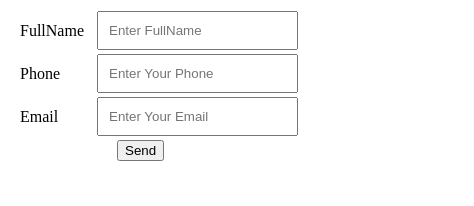
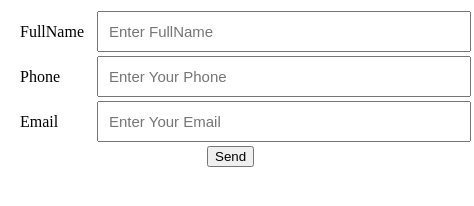
Before and after one commit to neegandary/WED201c_PE_SU21, a plain HTML site: page contact.html in a window 390 px wide. Shown: the whole page, 474 px wide, since content can reach past the window. Drawn offline with Linux system fonts and the light colour scheme.

Commit message:
update responsive

```diff
--- a/css/stylecontact.css
+++ b/css/stylecontact.css
@@ -4,8 +4,10 @@ td:not(td:nth-child(2)) {
 
 input {
   padding: 10px;
+  width: 350px;
+  font-size: 15px;
 }
 
 button {
-  margin-left: 20px;
+  margin-left: 110px;
 }
```
Also changed, not shown: css/styleindex.css (+10 -0 lines), index.html (+1 -1 lines).
